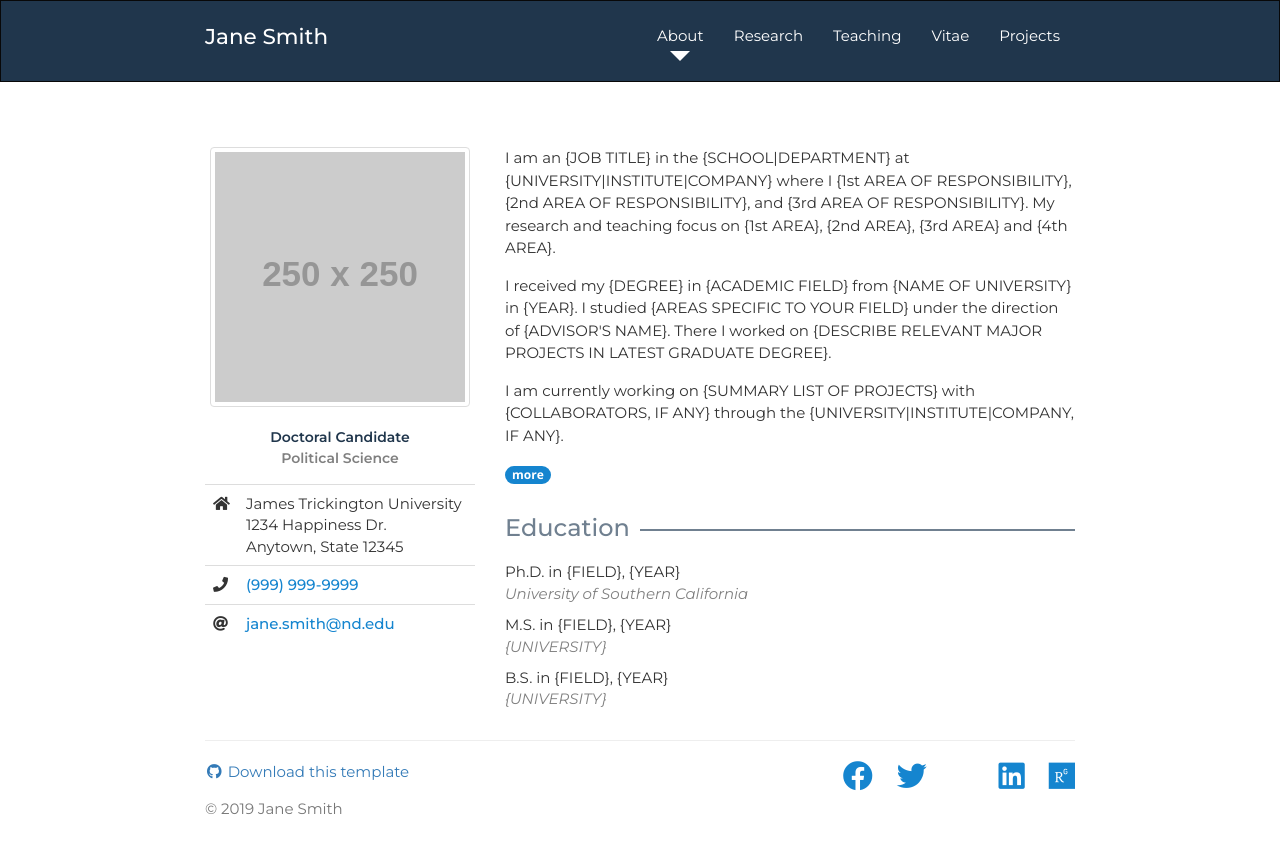
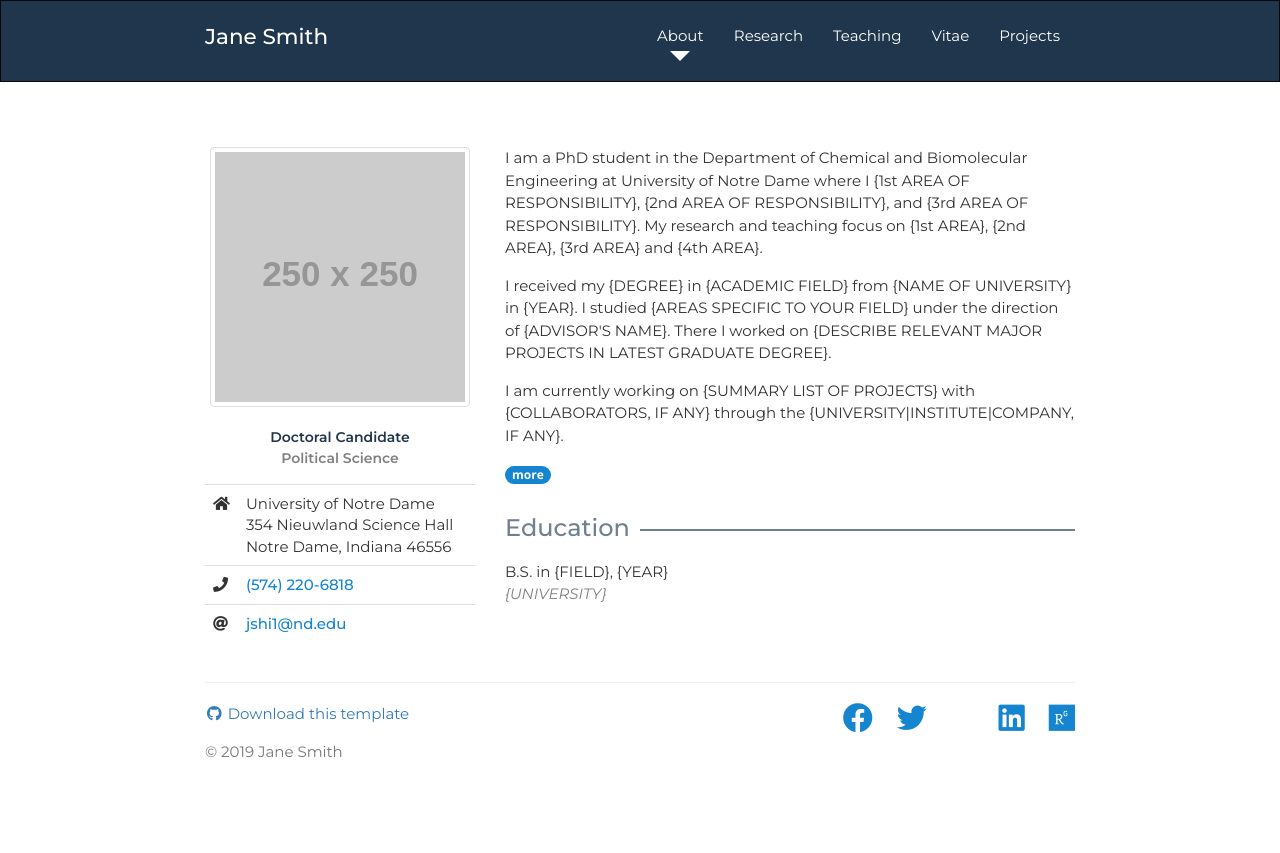
Before and after one commit to shijiale0609/shijiale0609.github.io, a Jekyll site: the page index.html, which Jekyll copies as it is, in a window 1280 px wide. Shown: the top 853 px of the page. Built offline with Jekyll 4.4.1, drawn with Linux system fonts in a browser that asks for light colours; nearby versions of some CDN libraries; a style sheet for code colours, icons or effects is not loaded.

Commit message:
change to my personal information

```diff
--- a/index.html
+++ b/index.html
@@ -6,7 +6,7 @@
   <meta charset="utf-8">
   <meta http-equiv="X-UA-Compatible" content="IE=edge">
   <meta name="viewport" content="width=device-width, initial-scale=1">
-  <title>Jane Smith, MS</title>
+  <title>Jiale Shi</title>
 
   <!-- Favicons -- We recommend this site for generating favicons: https://www.favicon-generator.org/ -->
   <link rel="apple-touch-icon" sizes="57x57" href="/apple-icon-57x57.png">
@@ -70,18 +70,18 @@
             <tr>
               <td style="width:30px"><i class="fas fa-home"></i></td>
               <td>
-                James Trickington University<br>
-                1234 Happiness Dr.<br>
-                Anytown, State 12345
+                 University of Notre Dame <br>
+                 354 Nieuwland Science Hall<br>
+                 Notre Dame, Indiana 46556
               </td>
             </tr>
             <tr>
               <td><i class="fas fa-phone"></i></td>
-              <td><a href="tel:9999999999">(999) 999-9999</a></td>
+              <td><a href="tel:5742206818">(574) 220-6818</a></td>
             </tr>
             <tr>
               <td><i class="fas fa-at"></i></td>
-              <td><a href="mailto:jane.smith@example-uni.edu">jane.smith@nd.edu</a></td>
+              <td><a href="mailto:jshi1@nd.edu">jshi1@nd.edu</a></td>
             </tr>
           </tbody>
         </table>
@@ -89,7 +89,7 @@
       </div>
       <div class="col-sm-8">
 
-        <p>I am an {JOB TITLE} in the {SCHOOL|DEPARTMENT} at {UNIVERSITY|INSTITUTE|COMPANY} where I
+        <p>I am a PhD student in the Department of Chemical and Biomolecular Engineering at University of Notre Dame  where I
           {1st AREA OF RESPONSIBILITY}, {2nd AREA OF RESPONSIBILITY}, and {3rd AREA OF RESPONSIBILITY}. My research and teaching focus on {1st AREA}, {2nd AREA}, {3rd AREA} and {4th AREA}.</p>
 
         <p>I received my {DEGREE} in {ACADEMIC FIELD} from {NAME OF UNIVERSITY} in {YEAR}. I
@@ -114,7 +114,7 @@
         <h3 class="push-down-3"><span>Education</span></h3>
 
         <ul id="education">
-          <li>
+          <!--<li>
             Ph.D. in {FIELD}, {YEAR}<br>
             <span class="university"><em>University of Southern California</em></span>
           </li>
@@ -122,7 +122,7 @@
             M.S. in {FIELD}, {YEAR}<br>
             <span class="university"><em>{UNIVERSITY}</em></span>
           </li>
-          <li>
+          <li>-->
             B.S. in {FIELD}, {YEAR}<br>
             <span class="university"><em>{UNIVERSITY}</em></span>
           </li>
```
